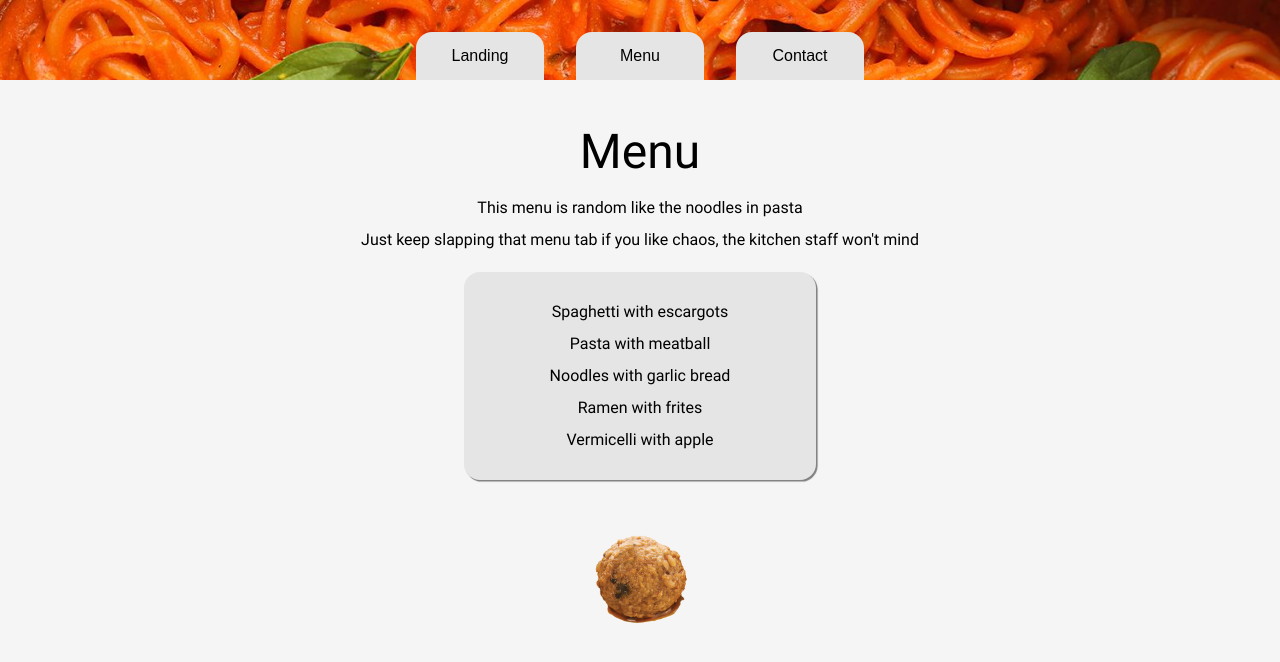
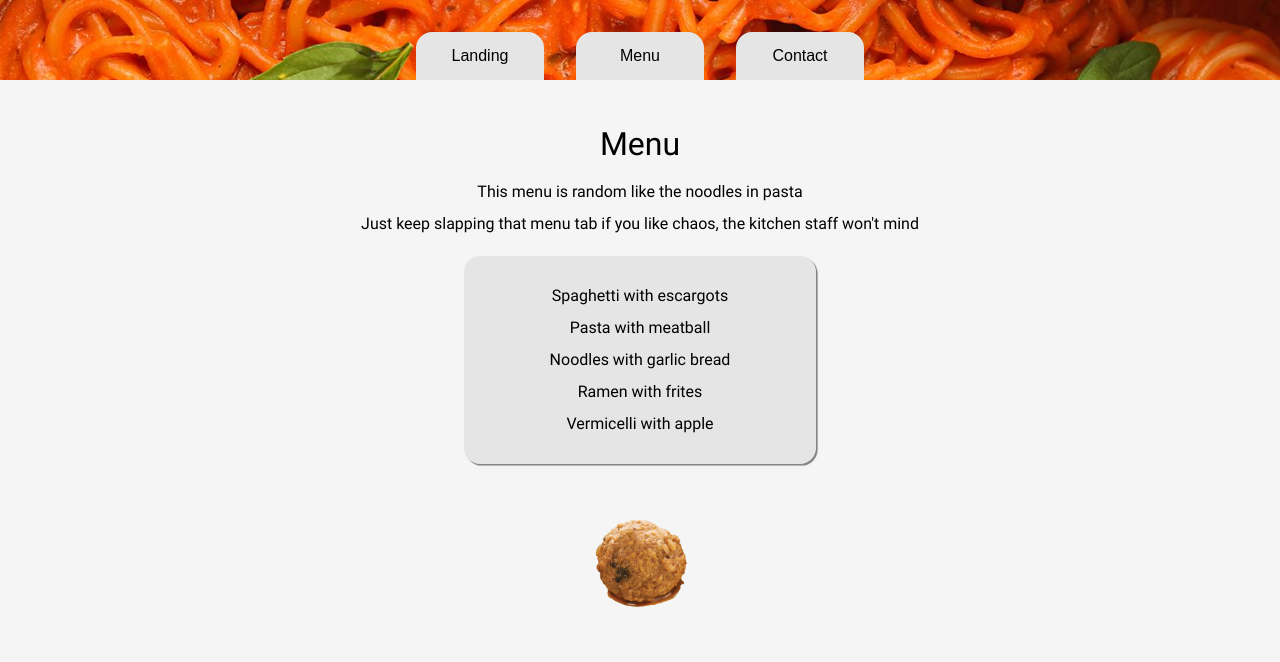
Before and after one commit to BlueVelocity/restaurant-page, a website built with webpack: page dist/index.html in a window 1280 px wide. Both pictures are taken after a click on the button "Menu". Built offline with nearby package versions, Linux system fonts and the light colour scheme.

Commit message:
Convert menu header to h2

```diff
--- a/src/menuModule.js
+++ b/src/menuModule.js
@@ -7,7 +7,7 @@ export default function loadMenuComponent() {
 }
 
 function menuComponent() {
-    const headerElement = document.createElement('h1');
+    const headerElement = document.createElement('h2');
     headerElement.textContent = 'Menu';
 
     const descriptionElement = document.createElement('p');
--- a/src/style.css
+++ b/src/style.css
@@ -159,6 +159,11 @@ h1 {
     margin: 1rem;
 }
 
+h2 {
+    font-size: 2rem;
+    margin: 1rem;
+}
+
 .menu-list {
     background-color: var(--secondary-color);
     box-shadow: grey 0.1rem 0.1rem 0.05rem;
```
